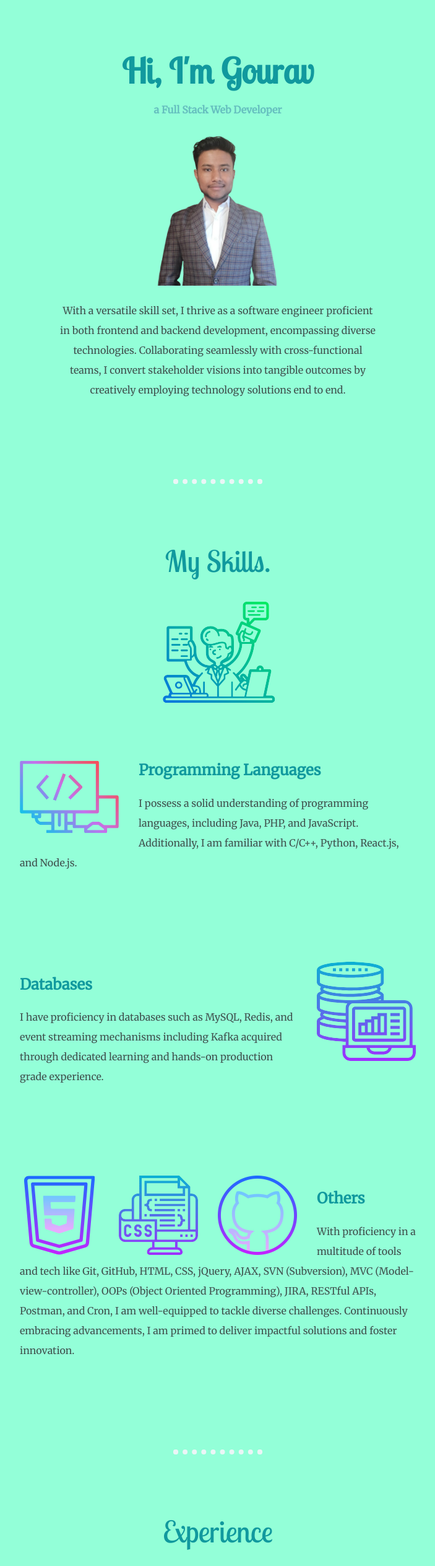
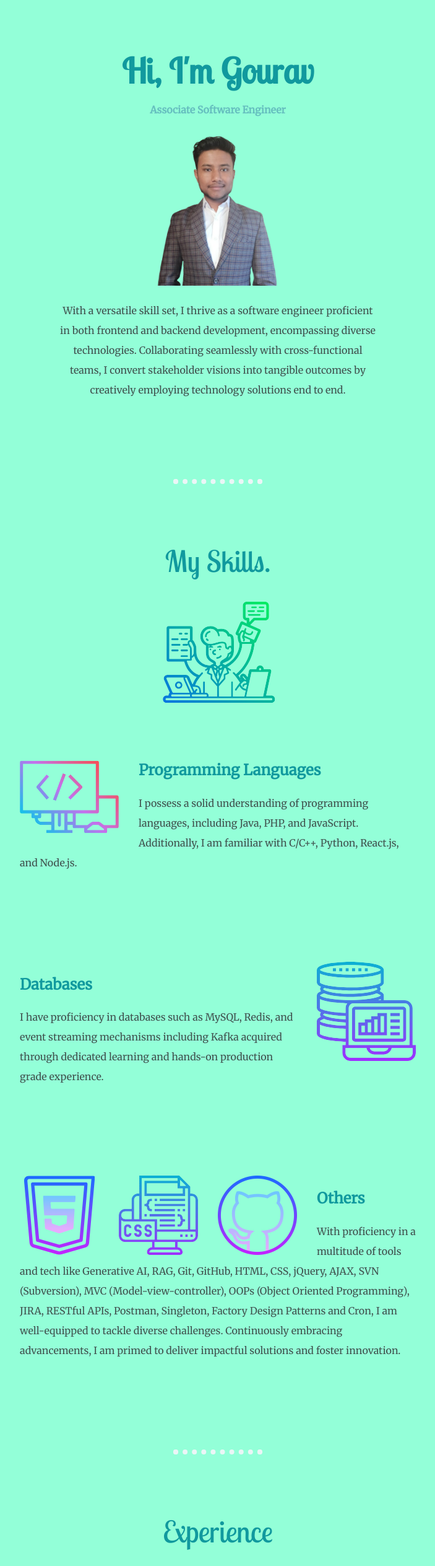
Before and after one commit to gouravgupta02/portfolio, a plain HTML site: page index.html in a window 1280 px wide. Shown: the top 2527 px of the page at 62% size, without its empty margins (288-991 px from the left). Drawn offline with Linux system fonts and the light colour scheme.

Commit message:
data and designation update

```diff
--- a/index.html
+++ b/index.html
@@ -14,7 +14,7 @@
     <body>
       <div class="my-intro">
         <h1>Hi, I'm Gourav</h1>
-        <h4>a Full Stack Web Developer</h4>
+        <h4>Associate Software Engineer</h4>
         <div class="profile">
           <img src="images/GouravNoBG.png" alt="Profile Picture" height="250px" width="200px" style="margin-bottom: 1rem;">
           <p style="width:40%; margin:auto;">With a versatile skill set, I thrive as a software engineer proficient in both frontend and backend development, encompassing diverse technologies. Collaborating seamlessly with cross-functional teams, I convert stakeholder visions into tangible outcomes by creatively employing technology solutions end to end. </p>
@@ -42,7 +42,7 @@
             <img class="others-img" src="svg/css3.svg" alt="CSS3">
             <img class="others-img" src="images/github.png" alt="GitHub">
             <h3>Others</h3>
-            <p>With proficiency in a multitude of tools and tech like Git, GitHub, HTML, CSS, jQuery, AJAX, SVN (Subversion), MVC (Model-view-controller), OOPs (Object Oriented Programming), JIRA, RESTful APIs, Postman, and Cron, I am well-equipped to tackle diverse challenges. Continuously embracing advancements, I am primed to deliver impactful solutions and foster innovation.</p>
+            <p>With proficiency in a multitude of tools and tech like Generative AI, RAG, Git, GitHub, HTML, CSS, jQuery, AJAX, SVN (Subversion), MVC (Model-view-controller), OOPs (Object Oriented Programming), JIRA, RESTful APIs, Postman, Singleton, Factory Design Patterns and Cron, I am well-equipped to tackle diverse challenges. Continuously embracing advancements, I am primed to deliver impactful solutions and foster innovation.</p>
           </div>
         </div>
       </div>
```
